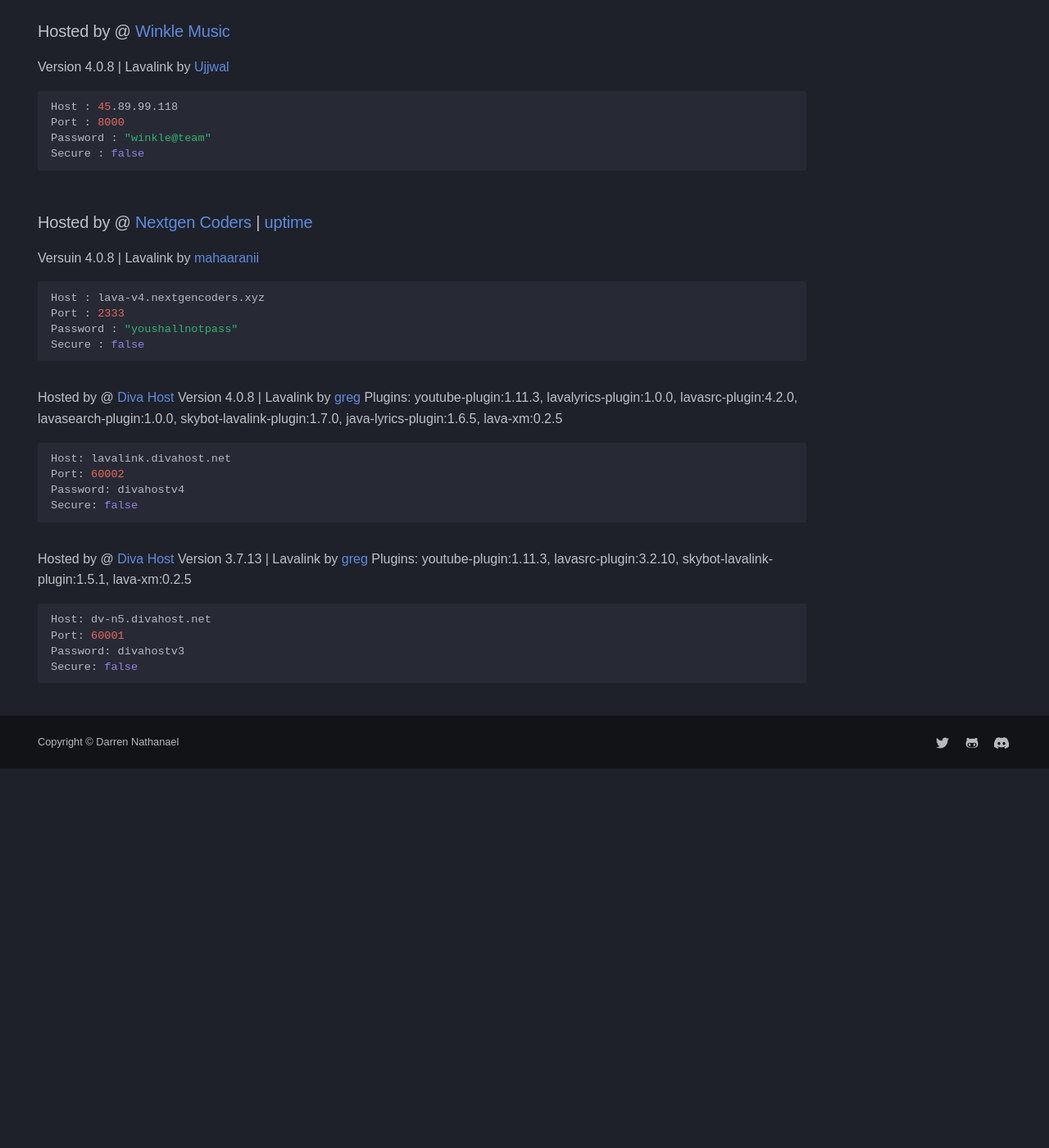
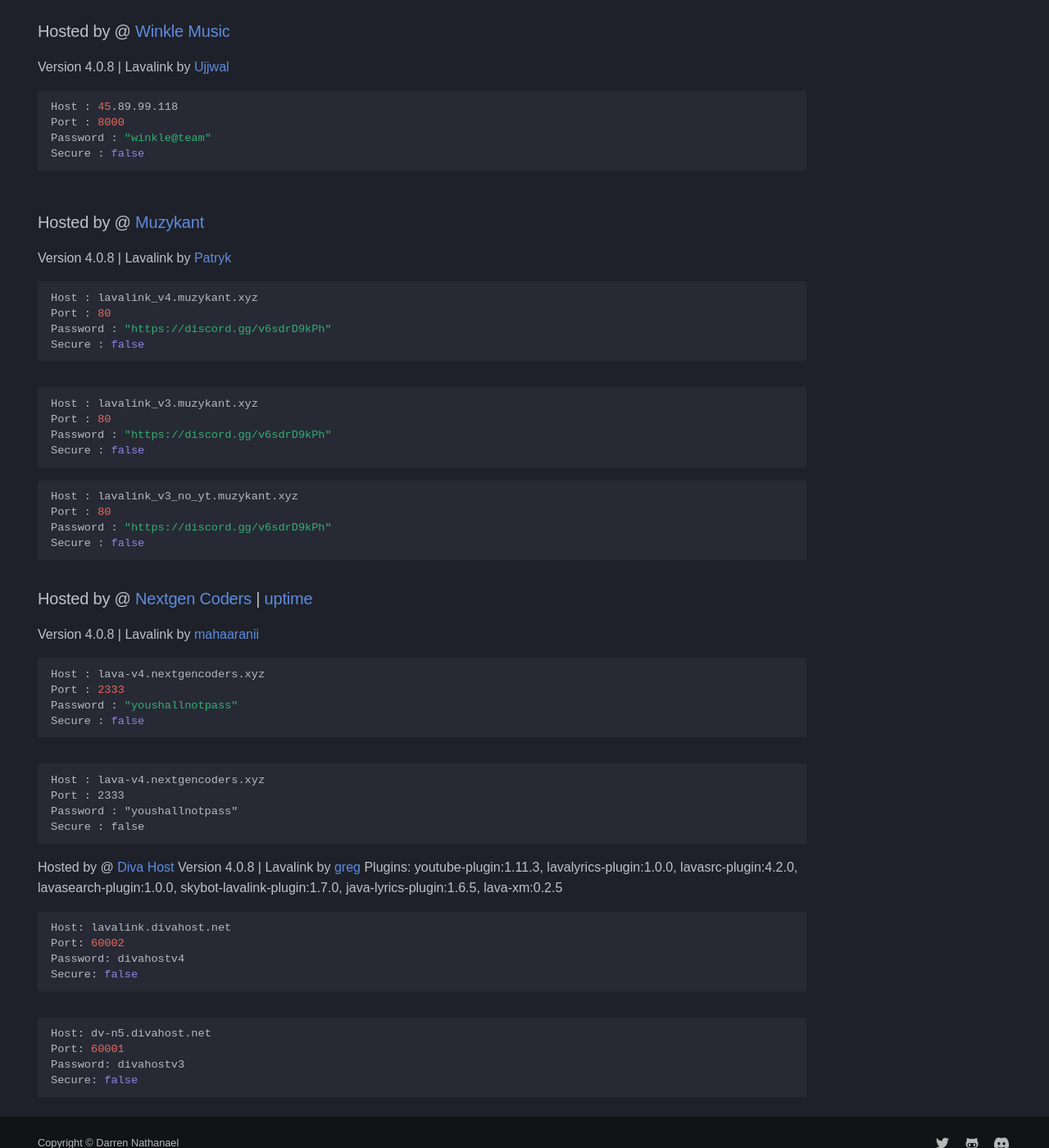
Before and after one commit to DarrenOfficial/lavalink-list, an MkDocs documentation site: the page built from docs/NoSSL/lavalink-without-ssl.md, in a window 1280 px wide and 1400 px high, scrolled down 3477 px. Shown: the whole window at 82% size. Built offline with MkDocs 1.6.1 and Material for MkDocs 9.7.7, drawn with Linux system fonts in a browser that asks for light colours; some web fonts are replaced; comment, search, counter and statistics services are not loaded; a style sheet for code colours, icons or effects is not loaded; before the commit the page ends 4414 px from its top, so only the background shows below that.

Commit message:
Update lavalink-without-ssl.md (#616)
Co-authored-by: AjieDev <ajiedevcorp.contacts@gmail.com>

````diff
--- a/docs/NoSSL/lavalink-without-ssl.md
+++ b/docs/NoSSL/lavalink-without-ssl.md
@@ -163,9 +163,41 @@ Port : 8000
 Password : "winkle@team"
 Secure : false
 ```
+
+
+### Hosted by @ [Muzykant](https://discord.gg/v6sdrD9kPh)
+Version 4.0.8  | Lavalink by [Patryk](https://github.com/PatrykPatryk5)
+```bash
+Host : lavalink_v4.muzykant.xyz
+Port : 80
+Password : "https://discord.gg/v6sdrD9kPh"
+Secure : false
+```
+
+```bash
+Host : lavalink_v3.muzykant.xyz
+Port : 80
+Password : "https://discord.gg/v6sdrD9kPh"
+Secure : false
+```
+
+```bash
+Host : lavalink_v3_no_yt.muzykant.xyz
+Port : 80
+Password : "https://discord.gg/v6sdrD9kPh"
+Secure : false
+```
+
 ### Hosted by @ [Nextgen Coders](https://discord.gg/9J9X4fzhSt) | [uptime](https://node.nextgencoders.xyz)
-Versuin 4.0.8 | Lavalink by [mahaaranii](https://discord.gg/9J9X4fzhSt)
+Version 4.0.8 | Lavalink by [mahaaranii](https://discord.gg/9J9X4fzhSt)
 ```bash
+Host : lava-v4.nextgencoders.xyz
+Port : 2333
+Password : "youshallnotpass"
+Secure : false
+```
+
+```
 Host : lava-v4.nextgencoders.xyz
 Port : 2333
 Password : "youshallnotpass"
@@ -181,8 +213,6 @@ Password: divahostv4
 Secure: false
 ```
 
-Hosted by @ [Diva Host](https://discord.gg/divahost)
-Version 3.7.13 | Lavalink by [greg]([https://discord.gg/9J9X4fzhSt](https://discord.gg/pMJCfv3VXB)) Plugins: youtube-plugin:1.11.3, lavasrc-plugin:3.2.10, skybot-lavalink-plugin:1.5.1, lava-xm:0.2.5
 ```bash
 Host: dv-n5.divahost.net
 Port: 60001
````
